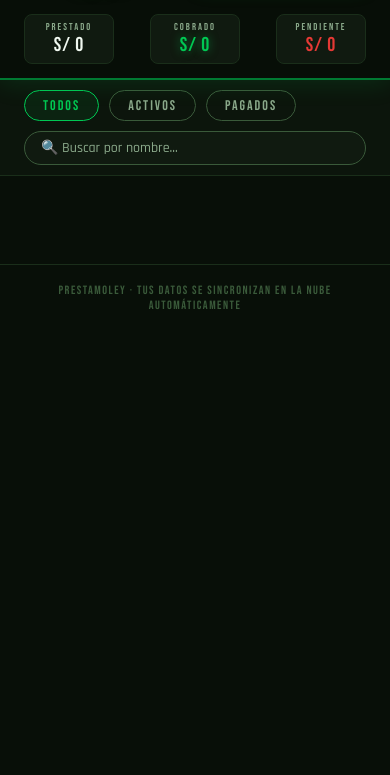
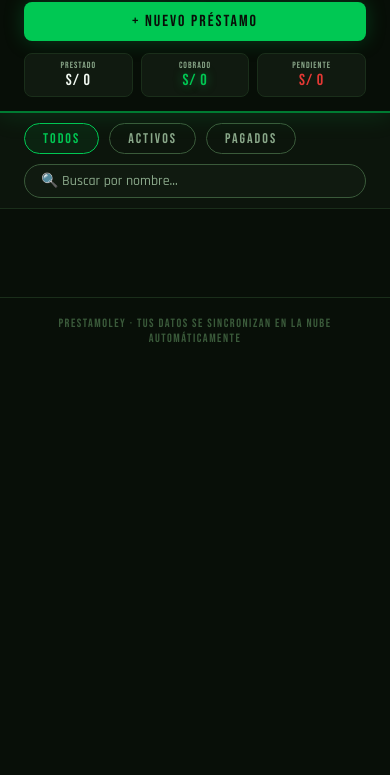
Before and after one commit to leytonmanturano-design/PrestamoLey, a plain HTML site: page index.html in a window 390 px wide. Shown: the part 69-844 px from the top of the page. Drawn offline with Linux system fonts and the light colour scheme; no server answers.

Commit message:
fix: stats responsive en móvil

```diff
--- a/style.css
+++ b/style.css
@@ -575,3 +575,33 @@
   .detalle-resumen { grid-template-columns: 1fr 1fr; }
   #buscador { width: 100%; }
 }
+
+/* ---- RESPONSIVE MOBILE FIX ---- */
+@media (max-width: 640px) {
+  .header-inner {
+    flex-direction: column;
+    align-items: stretch;
+    gap: 12px;
+  }
+  .logo-wrap { justify-content: center; }
+  .header-stats {
+    display: grid;
+    grid-template-columns: repeat(3, 1fr);
+    gap: 8px;
+    flex: unset;
+  }
+  .stat-pill {
+    padding: 6px 8px;
+    min-width: unset;
+  }
+  .stat-val { font-size: 16px; }
+  .stat-label { font-size: 9px; letter-spacing: 1px; }
+  .btn-nuevo {
+    width: 100%;
+    text-align: center;
+    margin-left: 0;
+  }
+  .field-row { grid-template-columns: 1fr; }
+  .detalle-resumen { grid-template-columns: 1fr 1fr; }
+  #buscador { width: 100%; }
+}
```
